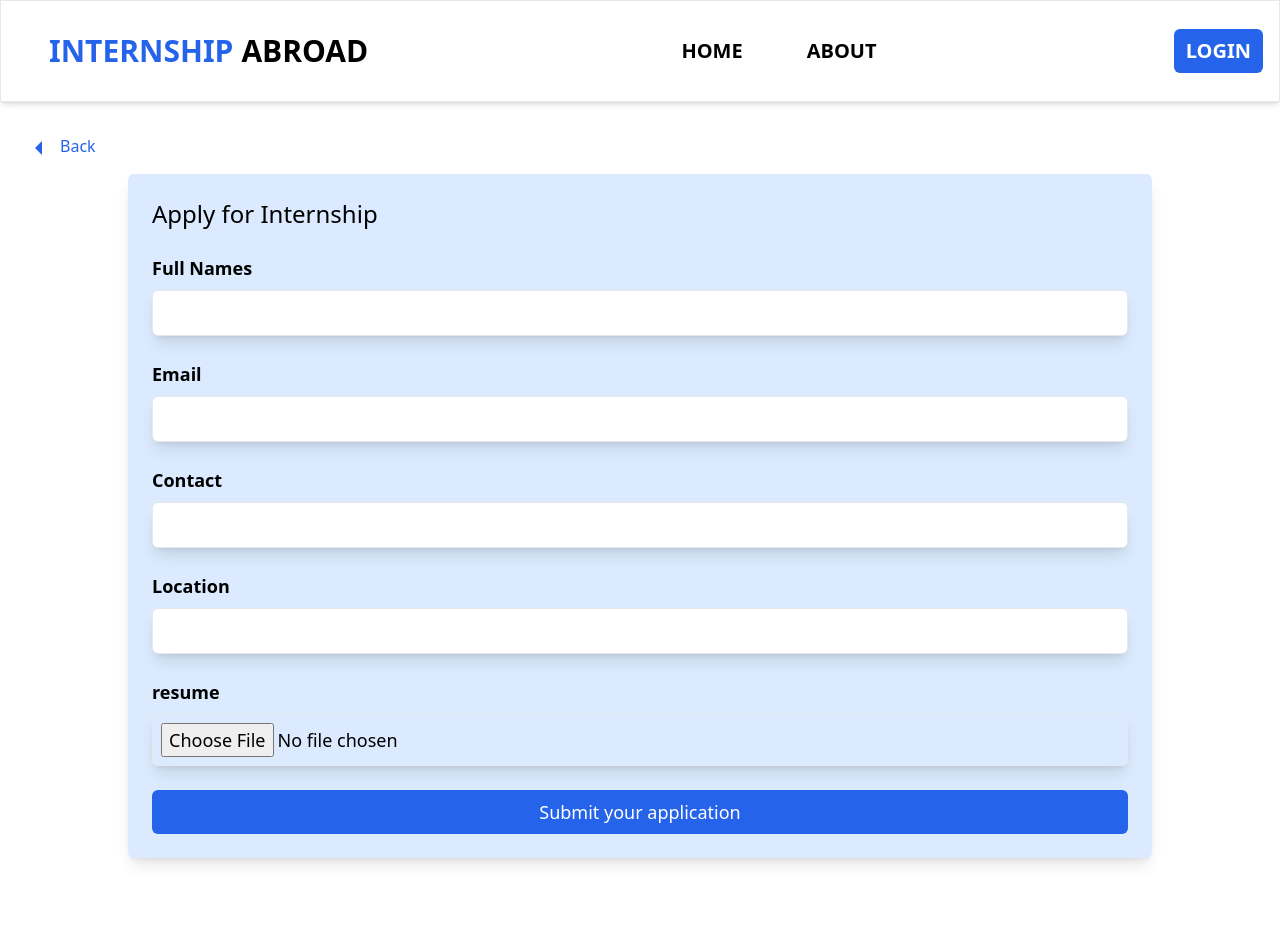
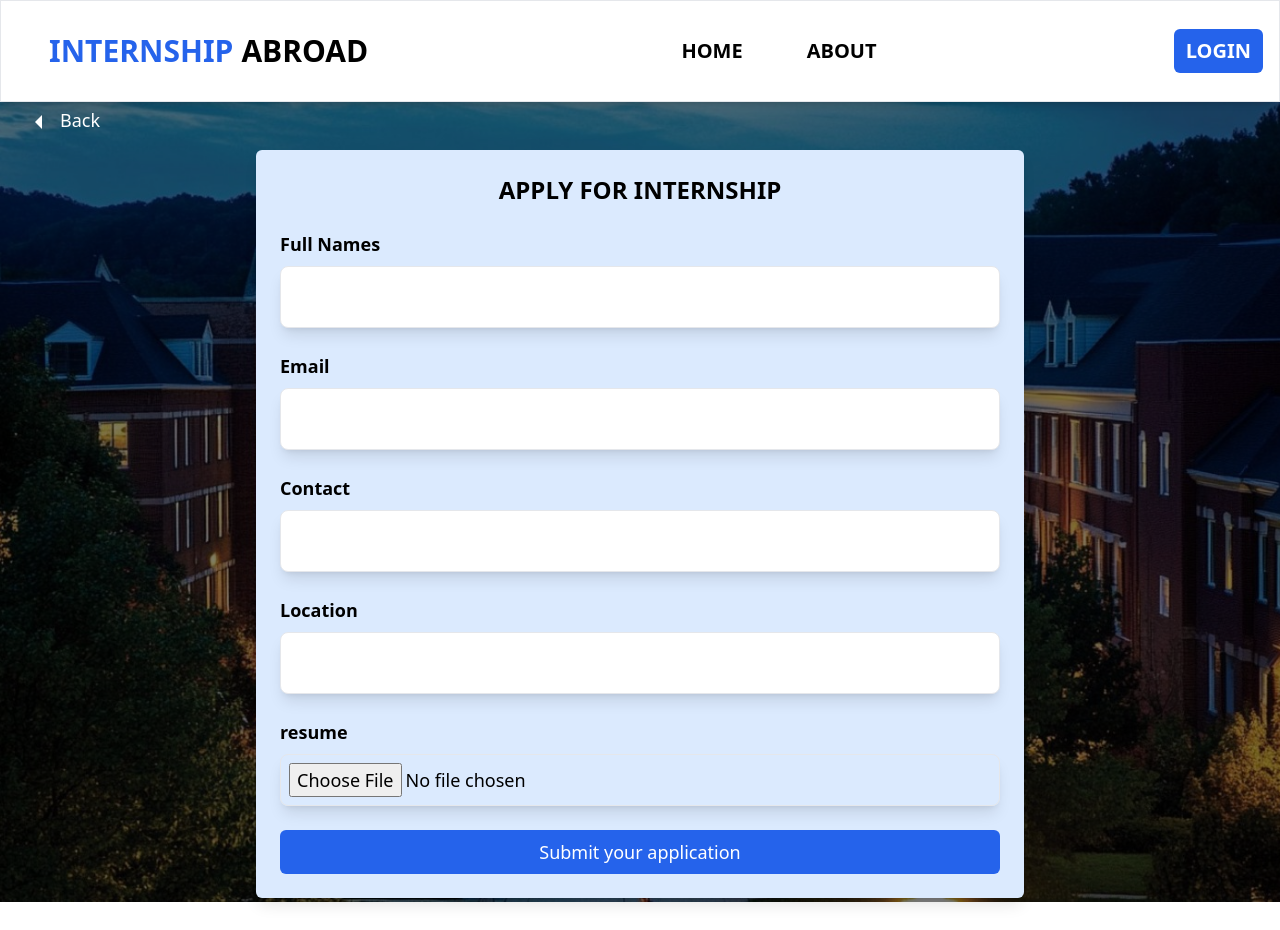
Before and after one commit to soniah13/Internship_abroad, a React (Vite) app in the folder Abroad/: page /application-form/1 in a window 1280 px wide. Before the commit the page ends 890 px from the top, so only its background shows below. Built offline with nearby package versions, Linux system fonts and the light colour scheme; no server answers.

Commit message:
successful tracking of applications submitted by student.

```diff
--- a/Abroad/src/Components/AllJobApplication.jsx
+++ b/Abroad/src/Components/AllJobApplication.jsx
@@ -11,7 +11,7 @@ function AllJobApplication() {
           try {
             const response = await fetch(`http://127.0.0.1:8000/api/v1/employer/applications/?internship=${jobId}`, {
                 headers: {
-                    Authorization: `Bearer${localStorage.getItem('access')}`,
+                    Authorization: `Bearer ${localStorage.getItem('access')}`,
                 },
             });
             const data = await response.json();
@@ -22,6 +22,7 @@ function AllJobApplication() {
             setLoading(false);
           }
         }
+        console.log('Job ID:', jobId);
         fetchApplications();
     }, [jobId]);
 
@@ -29,7 +30,7 @@ function AllJobApplication() {
   return (
     <>
       <div className='flex flex-col lg:flex-row gap-6 p-8 bg-blue-100 justify-center items-center'>
-        <h2 className='text-2xl font-semibold mb-4'>List of Applications {jobId}</h2>
+        <h2 className='text-2xl font-semibold mb-4'>List of Applications</h2>
       <div className='w-full lg:w-4/5 bg-gray-100 shadow-lg rounded-md p-8 sm:p-6 lg:p-8 space-y-4'>
       {applications.length ? (
         applications.map((app) => (
--- a/Abroad/src/Components/ApplicationForm.jsx
+++ b/Abroad/src/Components/ApplicationForm.jsx
@@ -113,42 +113,44 @@ function ApplicationForm() {
         setLoading(false);
     };
   return (
-    <div className='container mx-auto p-4 sm:p-6 md:p-8 text-base sm:text-lg'>
+    <div className='relative flex items-center justify-center h-screen bg-cover bg-center' style={{backgroundImage: "url(/src/assets/Images/home.jpg)"}}>
+    <div className="absolute inset-0 bg-black opacity-50 "></div>
+    <div className=' z-10 container mx-auto p-4 sm:p-6 md:p-8 text-base sm:text-lg'>
         <button onClick={() => navigate(-1)}
-            className="text-blue-600 hover:text-blue-700 flex items-center mb-4 text-sm sm:text-base">
-            <svg className="h-5 w-5 mr-2" fill="currentColor" viewBox="0 0 20 20"> <path d="M10 5L3 12l7 7V5z" />
+            className="text-white hover:white flex items-center mb-4 text-lg sm:text-lg">
+            <svg className="h-5 w-5 mr-2" fill="white" viewBox="0 0 20 20"> <path d="M10 5L3 12l7 7V5z" />
              </svg> Back
                 </button>
                 <div className="container mx-auto px-4 sm:px-6 lg:px-8">
-                    <div className="flex flex-col w-full max-w-5xl mx-auto items-center justify-center lg:flex-row gap-6">
+                    <div className="flex flex-col w-full max-w-3xl mx-auto items-center justify-center lg:flex-row gap-6">
                         {/* Internship Details */}
                         <div className="flex-1 bg-blue-100 p-6 shadow-lg rounded-md">
                             {message && <p className='text-red-600'>{message}</p>}
-                            <form onSubmit={handleSubmit} className="space-y-6">
-                                <h2 className='text-2xl font-medium mb-4'>Apply for Internship</h2>
+                            <form onSubmit={handleSubmit} className=" space-y-6">
+                                <h2 className='text-2xl font-bold mb-4 text-center'>APPLY FOR INTERNSHIP</h2>
 
                                 <div className='mb-4'>
                                 <label className='block font-semibold text-lg mb-2'> Full Names</label>
                                 <input type='text' name='applicant_name' value={formData.applicant_name || ''} onChange={handleChange}
-                                className='w-full p-2 border rounded-md shadow-lg' required />
+                                className='w-full p-4 border  rounded-lg shadow-lg' required />
                                 </div>
 
                                 <div className='mb-4'>
                                 <label className='block font-semibold text-lg mb-2'> Email</label>
                                 <input type='text' name='applicant_email' value={formData.applicant_email || ''} onChange={handleChange}
-                                className='w-full p-2 border rounded-md shadow-lg' required />
+                                className='w-full p-4 border rounded-lg shadow-lg' required />
                                 </div>
 
                                 <div className='mb-4'>
                                 <label className='block font-semibold text-lg mb-2'> Contact </label>
                                 <input type='text' name='contact' value={formData.contact || ''} onChange={handleChange}
-                                className='w-full p-2 border rounded-md shadow-lg' required />
+                                className='w-full p-4 border rounded-lg shadow-lg' required />
                                 </div>
 
                                 <div className='mb-4'>
                                 <label className='block font-semibold text-lg mb-2'> Location</label>
                                 <input type='text' name='location' value={formData.location || ''} onChange={handleChange}
-                                className='w-full p-2 border rounded-md shadow-lg' required />
+                                className='w-full p-4 border rounded-lg shadow-lg' required />
                                 </div>
 
                                 <div className='mb-4'>
@@ -158,7 +160,7 @@ function ApplicationForm() {
                                     className='text-blue-600 hover:text-blue-800'> View uploaded resume </a></div>
                                 )}
                                 <input type='file' name='documents' onChange={handleChange}
-                                className='w-full p-2 border rounded-md shadow-lg'/>
+                                className='w-full p-2 border rounded-lg shadow-lg'/>
                                 </div>
 
                                 <button className=' w-full bg-blue-600 text-white py-2 px-4 rounded-md hover:bg-blue-900 disabled:opacity-50'
@@ -172,6 +174,7 @@ function ApplicationForm() {
                     </div>
                 </div>
     </div>
+    </div>
 
   )
 }
--- a/Abroad/src/Components/InternCard.jsx
+++ b/Abroad/src/Components/InternCard.jsx
@@ -7,7 +7,7 @@ function InternCard({internship, onImageClick}) {
 
 
   return (
-    <div className='rounded-md shadow-md m-5 w-72 h-auto flex flex-col bg-blue-100'>
+    <div className='rounded-md mx-w-md shadow-md m-5 h-auto flex flex-col bg-blue-100'>
       <h2 className='font-bold text-lg sm:text-base text-left py-2 px-4 truncate'>{internship.title}</h2>
       <div className='flex flex-wrap items-center px-4'>
       <FaLocationDot className='mr-2' />
--- a/Abroad/src/Components/JobsDetails.jsx
+++ b/Abroad/src/Components/JobsDetails.jsx
@@ -43,7 +43,7 @@ function JobsDetails() {
             {/* Main Layout */}
             <div className="flex flex-col lg:flex-row gap-6">
                 {/* Internship Details */}
-                <div className="flex-1 bg-gray-100 p-4 sm:p-6 shadow-lg rounded-lg">
+                <div className="flex-1 bg-blue-100 p-4 sm:p-6 shadow-lg rounded-lg">
                     <div className="flex flex-col sm:flex-row items-start mb-4">
                         <img
                             src={`https://res.cloudinary.com/ddqkfdqy8/${internship.company_logo}`}
--- a/Abroad/src/Components/StudentDocuments.jsx
+++ b/Abroad/src/Components/StudentDocuments.jsx
@@ -142,6 +142,7 @@ function StudentDocuments() {
 
   return (
     <>
+
     <div className="bg-blue-900 h-80  w-full p-4 text-white font-bold text-center flex items-center justify-center">
         <h1 className="text-lg lg:text-4xl"> DOCUMENTS REQUIRED FOR <span className='text-blue-200'>
           INTERNSHIP ABROAD </span></h1>
```
Also changed, not shown: 1 other file (tests, documents, lock files or other folders).
